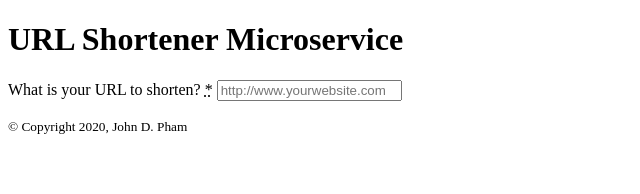
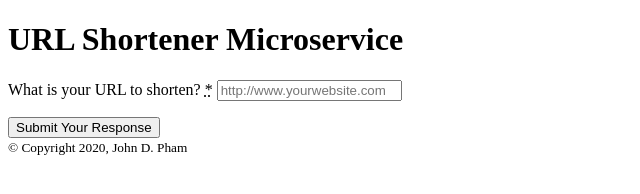
Before and after one commit to johnpham0527/backend-practice, a website: page index.html in a window 1280 px wide. Shown: the whole page, without its empty margins (0-640 px from the left). Drawn offline with Linux system fonts and the light colour scheme.

Commit message:
Add submit button

```diff
--- a/index.html
+++ b/index.html
@@ -15,13 +15,17 @@
             </header>
 
             <main role="main">
-                <form id="survey-form" action="localhost:3000/api/shorturl/new" method="post">
+                <form id="survey-form" action="http://localhost:3000/api/shorturl/new" method="post">
                     <section class="form-section">
                         <p>
                             <label id="url-label" for="url" >What is your URL to shorten?</label>
                             <abbr title="required" aria-label="required">*</abbr>
                             <input name="url" id="url" placeholder="http://www.yourwebsite.com" class="form-input" required>
                         </p>
+                    </section>
+
+                    <section class="form-submit">
+                        <input type="submit" id="submit" value="Submit Your Response">
                     </section>
                 </form>
             </main>
```
Lines whose indentation alone changed are shown as unchanged.
